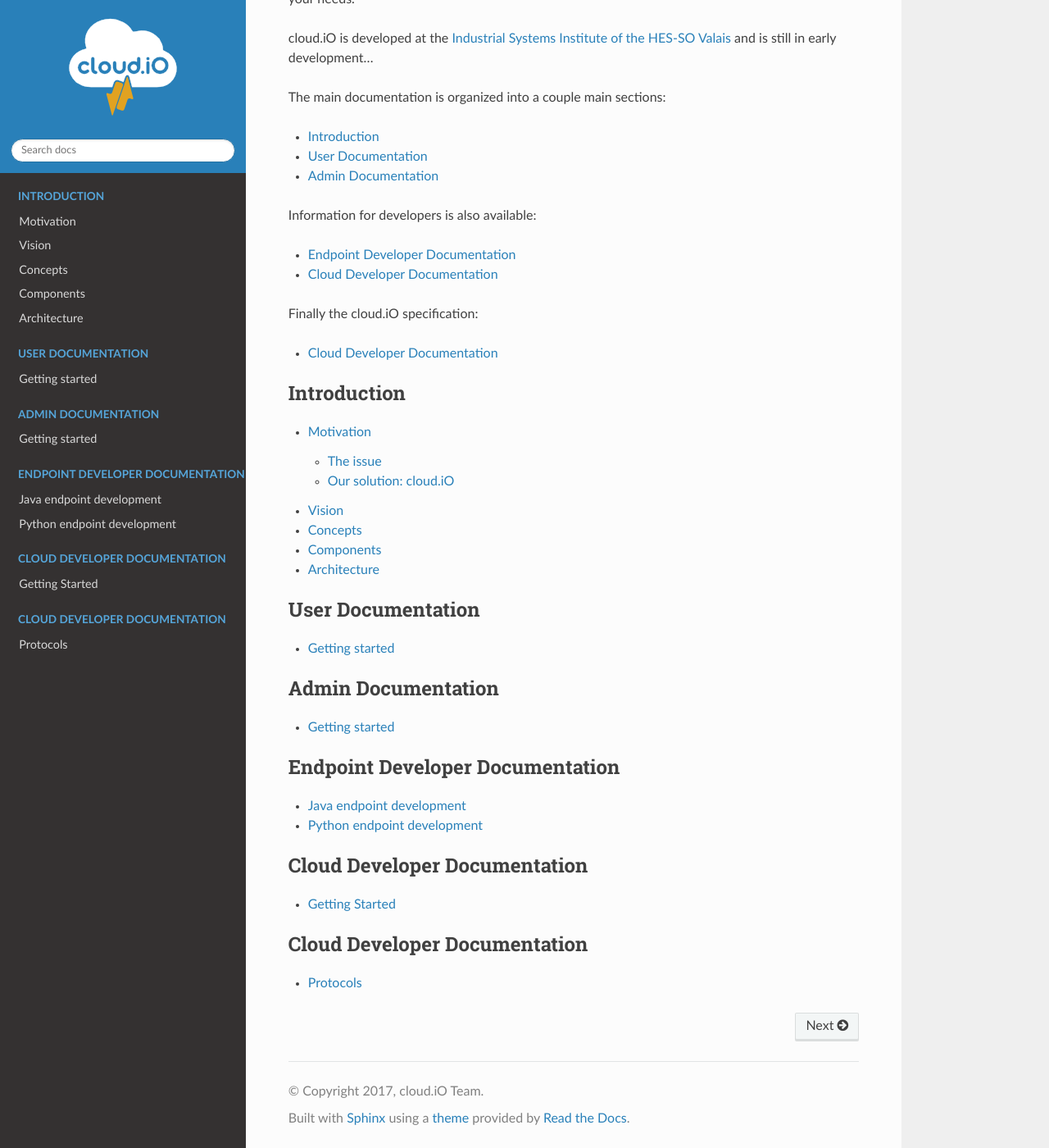
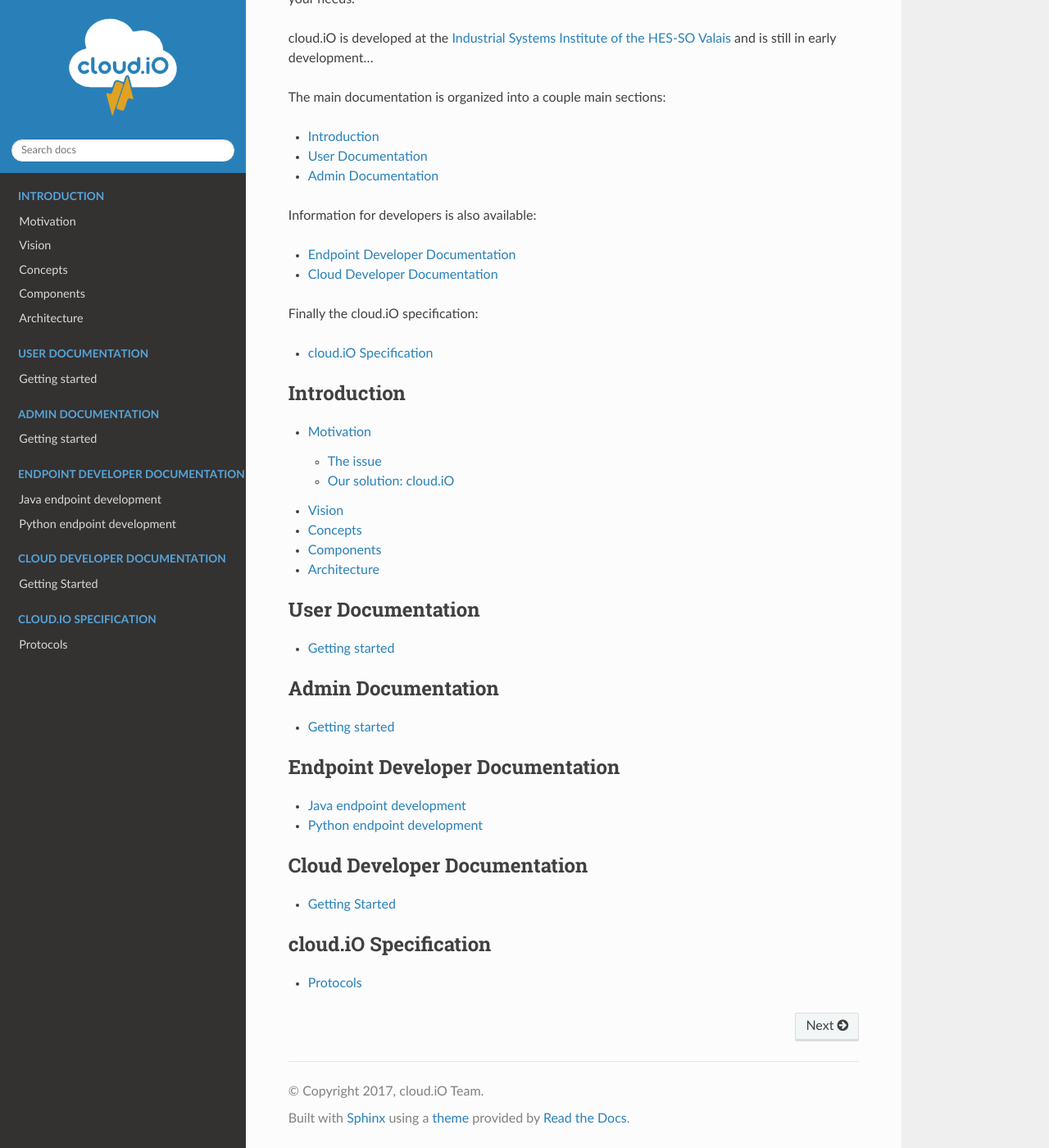
Before and after one commit to cloudio-project/cloudio-endpoint-java, a Sphinx documentation site: the page built from documentation/index.rst, in a window 1280 px wide and 1400 px high, scrolled down 341 px. Shown: the whole window at 82% size. Built offline with Sphinx 7.4.7 and the Read the Docs theme 2.0.0, drawn with Linux system fonts in a browser that asks for light colours.

Commit message:
Fixed spec link

```diff
--- a/documentation/index.rst
+++ b/documentation/index.rst
@@ -81,6 +81,6 @@ Finally the cloud.iO specification:
 
 .. toctree::
    :maxdepth: 2
-   :caption: Cloud Developer Documentation
+   :caption: cloud.iO Specification
 
    spec-protocols
```
